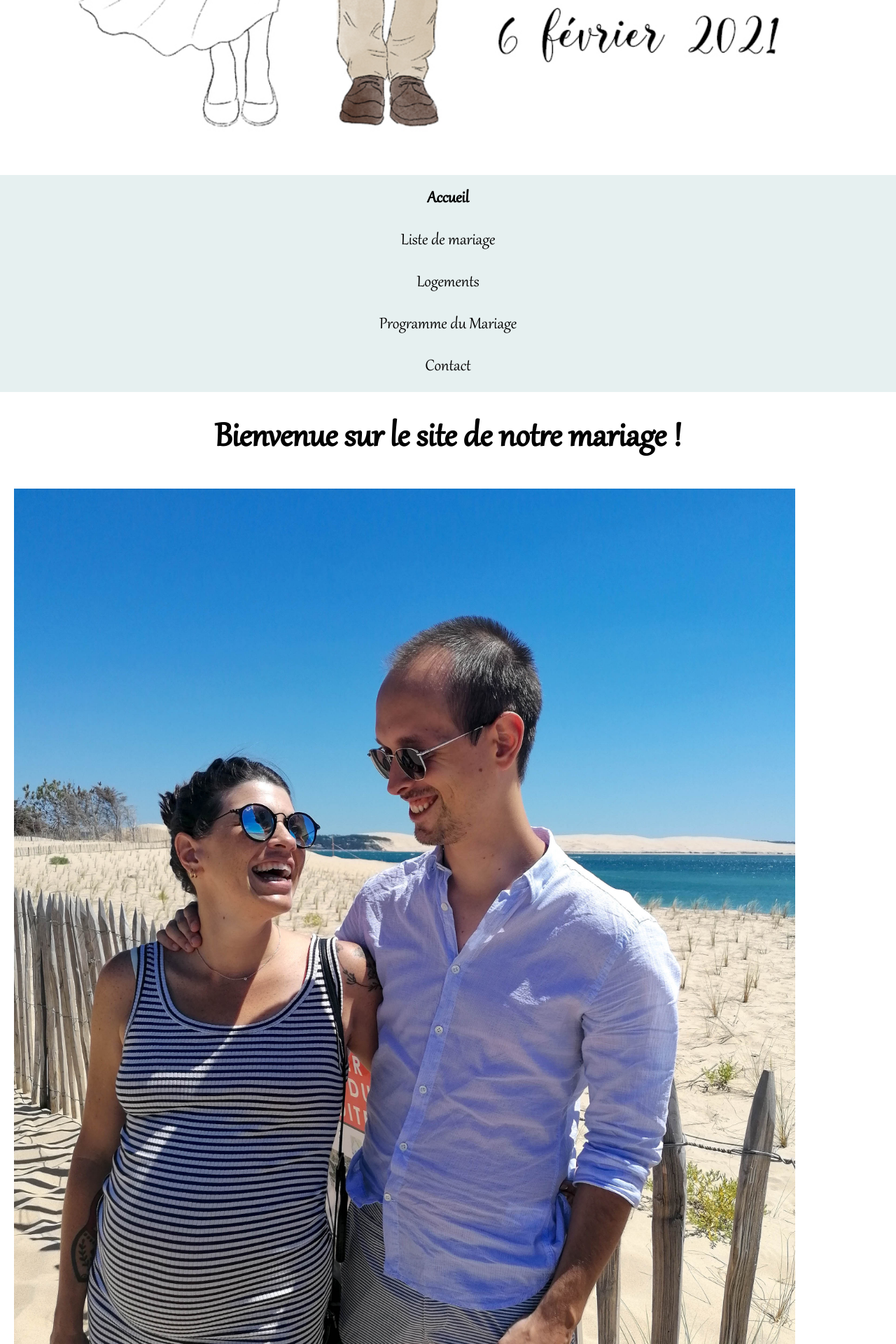
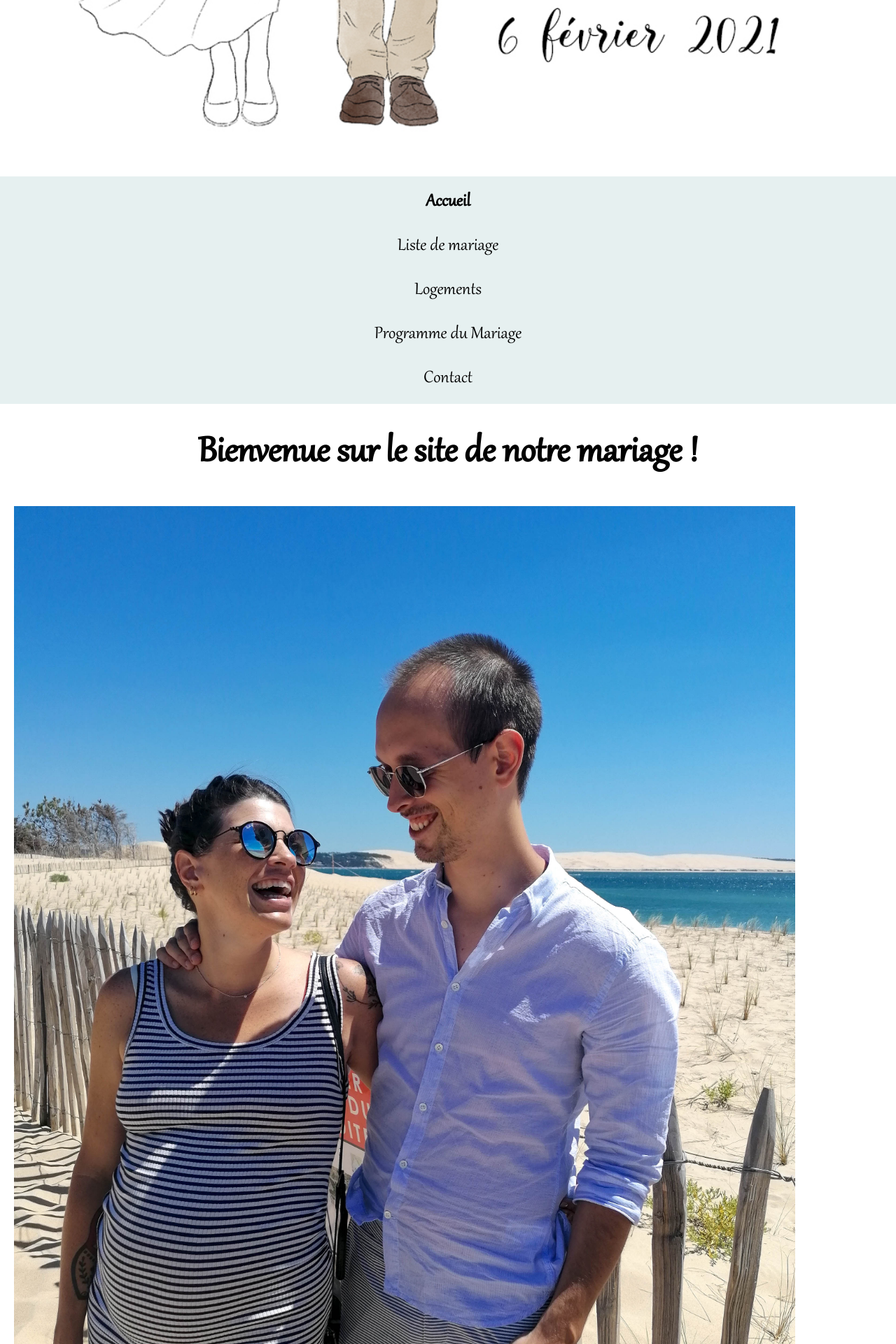
Before and after one commit to Germinal-A/Site-du-Mariage-de-Julia-et-Germain, a Jekyll site: the page built from index.md, in a window 1280 px wide. Shown: the part 472-2392 px from the top of the page at 70% size. Built offline with Jekyll 4.4.1, drawn with Linux system fonts in a browser that asks for light colours.

Commit message:
Update main.scss

```diff
--- a/_sass/main.scss
+++ b/_sass/main.scss
@@ -12,6 +12,7 @@ body {
   background-color:#FFFFFF;
   color: #000;
   font-family: 'Gabriola', sans-serif;
+  font-size: 1,5em;
 }
 
 header {
@@ -27,7 +28,7 @@ header {
   width: 1420px;
   margin: 0 auto;
   background: #ffffff;
-  font-size: 1.4em;
+  font-size: 1.5em;
 }
 
 #content {
```
